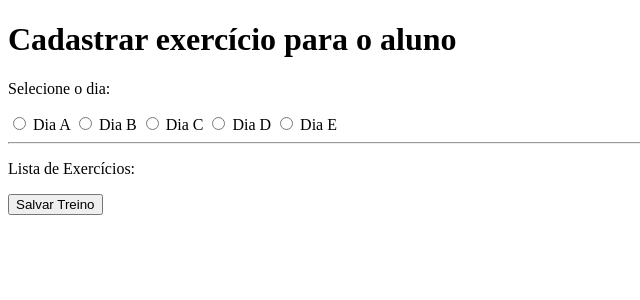
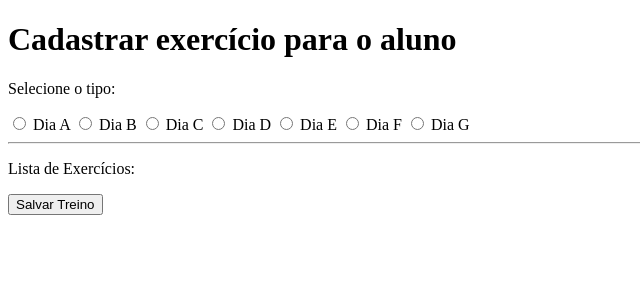
Before and after one commit to lealdavi/ProjetoES, a Flask app: page /lista_exercicios in a window 1280 px wide. Shown: the top 300 px of the page, without its empty margins (0-640 px from the left). Run offline with Flask 3, Linux system fonts and the light colour scheme; data that the repository does not hold is empty; some libraries are stand-ins or nearby versions.

Commit message:
Dia F e G + Botão de finalizar cadastro

```diff
--- a/cadastrarTreinoService/app.py
+++ b/cadastrarTreinoService/app.py
@@ -6,17 +6,21 @@ from flask import Flask, request, render_template
 app = Flask(__name__)
 
 class ItemTreino:
-    def __init__(self, exercicio, series, repeticoes, intervalo):
-        self.exercicio = exercicio
+    def __init__(self, id_exercicio, series, repeticoes, intervalo):
+        self.id_exercicio = id_exercicio
         self.series = series
         self.repeticoes = repeticoes
         self.intervalo = intervalo
 
+class TreinoDiario:
+    def __init__(self, tipo):
+        self.tipo = tipo
+        self.itens_treino = []
+
 class TreinoPersonalizado:
-    def __init__(self, id_treino, nivel):
+    def __init__(self, id_treino):
         self.id_treino = id_treino
-        self.nivel = nivel
-        self.itens = []
+        self.treinos_diarios = []
 
 def get_db_connection():
     return psycopg2.connect(
@@ -46,6 +50,12 @@ def cadastrar():
     conexao.close()
 
     return render_template("usuarios.html", resultado=resultado)
+
+@app.route("/finalizar")
+def finalizar():
+    #chamar função de enviar email
+
+    return "Treino salvo com sucesso!"
 
 @app.route("/ver_avaliacao_medica", methods=["POST"])
 def mostrar_avaliacao_medica():
@@ -145,8 +155,12 @@ def add_treino_dia(id_treino):
         comando_update = "UPDATE treino SET treino_c = %s WHERE id_treino = %s"
     elif dia_escolhido == "D":
         comando_update = "UPDATE treino SET treino_d = %s WHERE id_treino = %s"
+    elif dia_escolhido == "E":
+        comando_update = "UPDATE treino SET treino_e = %s WHERE id_treino = %s"
+    elif dia_escolhido == "F":
+        comando_update = "UPDATE treino SET treino_f = %s WHERE id_treino = %s"
     else:
-        comando_update = "UPDATE treino SET treino_e = %s WHERE id_treino = %s"
+        comando_update = "UPDATE treino SET treino_g = %s WHERE id_treino = %s"
 
     cursor.execute(comando_update, (id_treino_dia, id_treino))
     conexao.commit()
@@ -161,7 +175,7 @@ def add_treino_dia(id_treino):
     cursor.close()
     conexao.close()
 
-    return f"O treino {dia_escolhido} foi salvo com sucesso! <br> <a href='/cadastrar'>Novo Treino</a>"
+    return f"O treino {dia_escolhido} foi salvo com sucesso! <br> <a href='/cadastrar'>Inserir mais um treino diário</a> <br> <a href='/finalizar'>Finalizar cadastro</a>"
 
 
 def add_item_treino(qtd_series, qtd_reposicoes, qtd_intervalo, id_exercicio, id_treino_dia):
--- a/cadastrarTreinoService/templates/cadastrarTreinoAluno.html
+++ b/cadastrarTreinoService/templates/cadastrarTreinoAluno.html
@@ -11,7 +11,7 @@
 
         <input type="hidden" name="id_aluno" value="{{ id_aluno }}">
 
-        <p>Selecione o dia:</p>
+        <p>Selecione o tipo:</p>
 
         <label>
             <input type="radio" name="dia_treino" value="A" required> Dia A
@@ -31,6 +31,14 @@
 
         <label>
             <input type="radio" name="dia_treino" value="E" required> Dia E
+        </label>
+
+         <label>
+            <input type="radio" name="dia_treino" value="F" required> Dia F
+        </label>
+
+         <label>
+            <input type="radio" name="dia_treino" value="G" required> Dia G
         </label>
 
         <hr>
```
Also changed, not shown: Usuarios/app.py (added).
